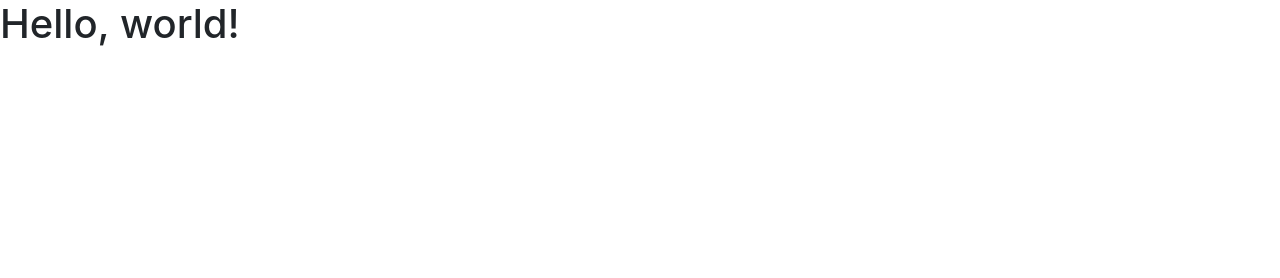
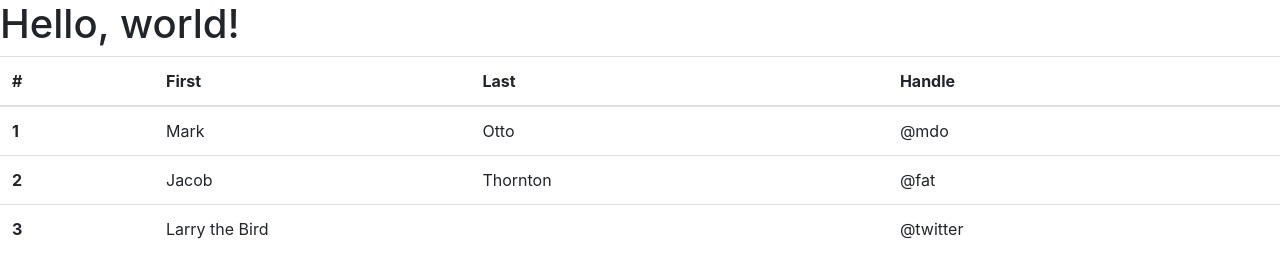
Before and after one commit to ZoomBass/zoombass.github.io, a plain HTML site: page index.html in a window 1280 px wide. Drawn offline with nearby package versions, Linux system fonts and the light colour scheme.

Commit message:
First commit bootstrap template

```diff
--- a/index.html
+++ b/index.html
@@ -13,6 +13,41 @@
 <body>
 <h1>Hello, world!</h1>
 
+<div class="table-responsive">
+    <table class="table table-hover">
+        <thead>
+        <tr>
+            <th scope="col">#</th>
+            <th scope="col">First</th>
+            <th scope="col">Last</th>
+            <th scope="col">Handle</th>
+        </tr>
+        </thead>
+        <tbody>
+        <tr>
+            <th scope="row">1</th>
+            <td>Mark</td>
+            <td>Otto</td>
+            <td>@mdo</td>
+        </tr>
+        <tr>
+            <th scope="row">2</th>
+            <td>Jacob</td>
+            <td>Thornton</td>
+            <td>@fat</td>
+        </tr>
+        <tr>
+            <th scope="row">3</th>
+            <td colspan="2">Larry the Bird</td>
+            <td>@twitter</td>
+        </tr>
+        </tbody>
+    </table>
+</div>
+
+
+
+
 <!-- Optional JavaScript -->
 <!-- jQuery first, then Popper.js, then Bootstrap JS -->
 <script src="https://code.jquery.com/jquery-3.4.1.slim.min.js" integrity="sha384-J6qa4849blE2+poT4WnyKhv5vZF5SrPo0iEjwBvKU7imGFAV0wwj1yYfoRSJoZ+n" crossorigin="anonymous"></script>
```
